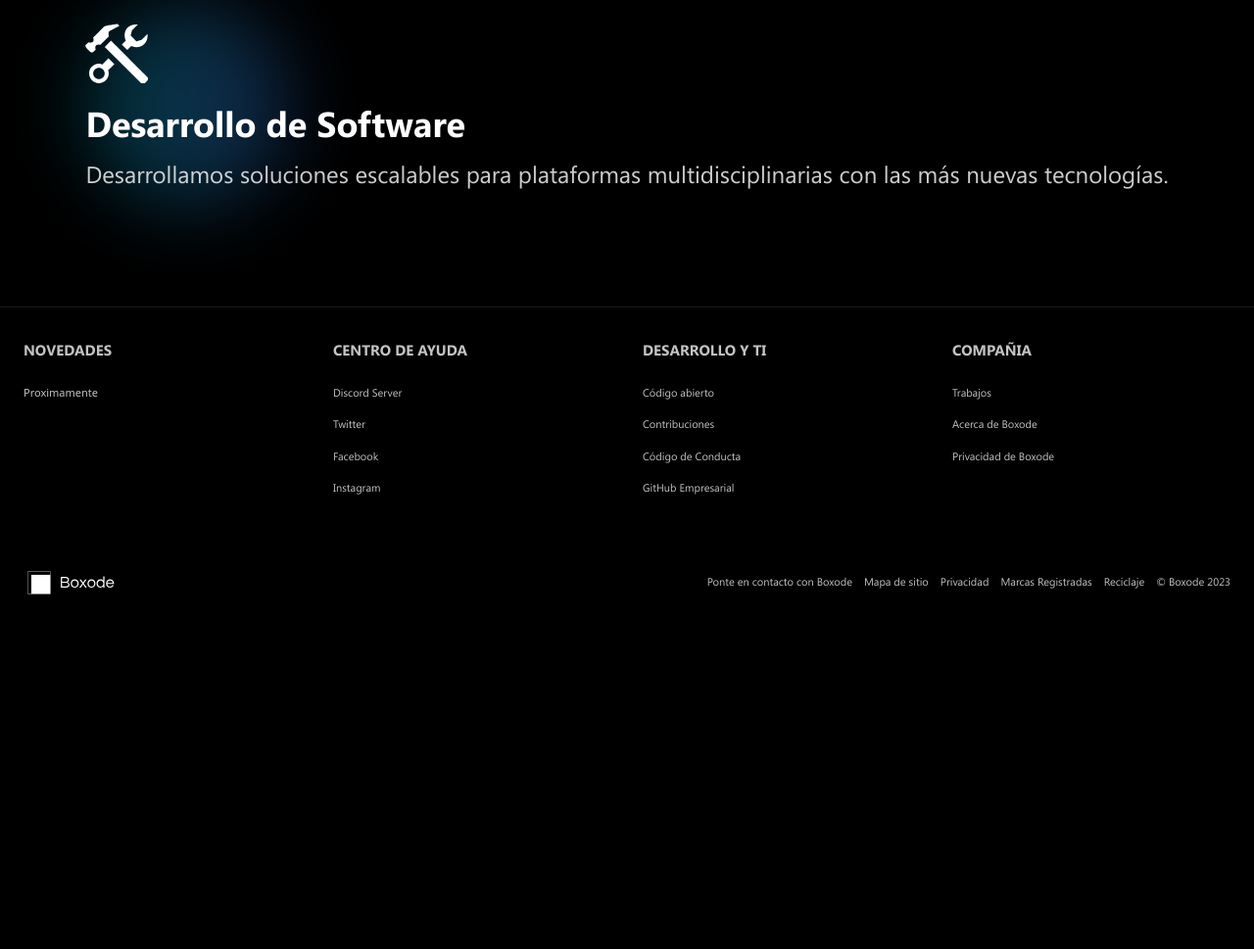
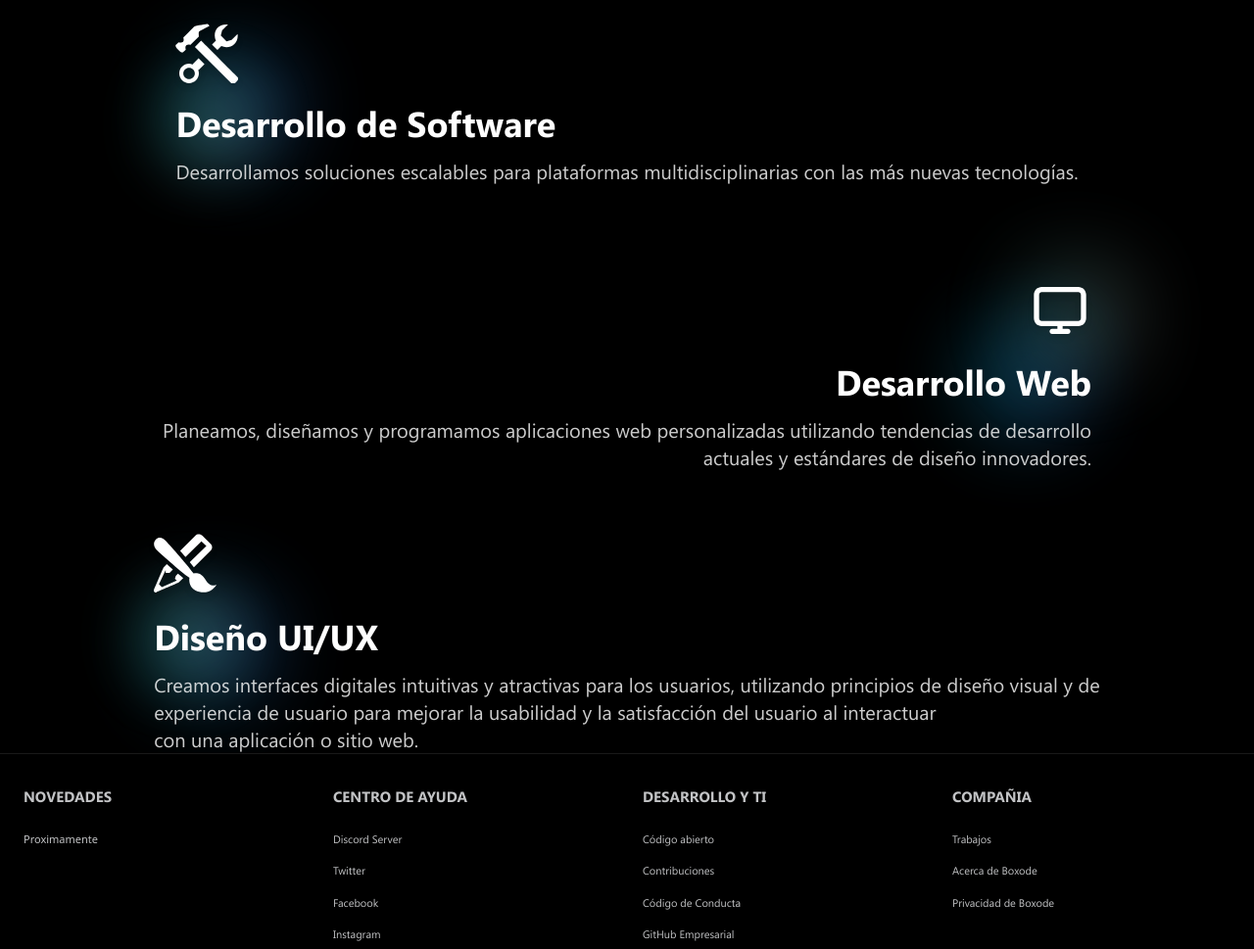
Before and after one commit to Boxode/Boxode, an Astro site: page / in a window 1280 px wide. Shown: the part 1347-2316 px from the top of the page at 98% size. Before the commit the page ends 1982 px from the top, so only its background shows below. Built offline with nearby package versions, Linux system fonts and the light colour scheme; Astro itself is replaced by a stand-in of ours.

Commit message:
✅ services components finished

```diff
--- a/src/components/Services.tsx
+++ b/src/components/Services.tsx
@@ -10,10 +10,33 @@ const Services = () => {
 		<div className='mt-16'>
 		  <article className="flex justify-around items-center">
 		  	<div className="relative flex items-center lg:items-start justify-center lg:justify-around flex-col">
-			  <div className='absolute w-52 h-52 bg-gradient-to-r from-cyan-500 to-blue-500 rounded-full blur-2xl opacity-30 -z-20'></div>
-		  	  <img src="/hammer.svg" alt="" className='w-16 h-16 mb-5 shadow-md lg:shadow-none'/>
+			  <div className='absolute w-32 h-32 bg-gradient-to-r from-cyan-500 to-blue-500 rounded-full blur-2xl opacity-30 -z-20 animate-blob'></div>
+			  <div className='absolute top-10 w-24 h-24 animation-delay-2000 bg-gradient-to-r from-teal-500 to-white rounded-full blur-2xl opacity-30 -z-20 animate-blob text'></div>
+		  	  <img src="/hammer.svg" alt="" className='w-16 h-16 mb-5 drop-shadow-md'/>
 		  	  <h3 className="text-white text-2xl pb-4 lg:text-4xl font-[SegoeBold] leading-relaxed">Desarrollo de Software</h3>
-		  	  <p className='text-white/80 font-[SegoeUI] text-md lg:text-2xl text-center px-6 lg:px-0'>Desarrollamos soluciones escalables para plataformas multidisciplinarias con las más nuevas tecnologías.</p>
+		  	  <p className='text-white/80 font-[SegoeUI] text-md lg:text-xl text-center px-6 lg:px-0'>Desarrollamos soluciones escalables para plataformas multidisciplinarias con las más nuevas tecnologías.</p>
+		  	</div>
+		  </article>
+		</div>
+		<div className='mt-24 text-right'>
+		  <article className="flex justify-around items-center">
+		  	<div className="relative flex items-center lg:items-end justify-center lg:justify-around flex-col">
+			  <div className='absolute w-32 h-32 bg-gradient-to-r from-cyan-500 to-blue-500 rounded-full blur-2xl opacity-30 -z-20 animate-blob'></div>
+			  <div className='absolute top-10 w-24 h-24 animation-delay-4000 bg-gradient-to-r from-teal-500 to-white rounded-full blur-2xl opacity-30 -z-20 animate-blob text'></div>
+		  	  <img src="/computer.svg" alt="" className='w-16 h-16 mb-5 drop-shadow-md'/>
+		  	  <h3 className="text-white text-2xl pb-4 lg:text-4xl font-[SegoeBold] leading-relaxed">Desarrollo Web</h3>
+		  	  <p className='text-white/80 font-[SegoeUI] text-md lg:text-xl text-center lg:text-right px-6 lg:px-0'>Planeamos, diseñamos y programamos aplicaciones web personalizadas utilizando tendencias de desarrollo <br /> actuales y estándares de diseño innovadores.</p>
+		  	</div>
+		  </article>
+		</div>
+		<div className='mt-16'>
+		  <article className="flex justify-around items-center">
+		  	<div className="relative flex items-center lg:items-start justify-center lg:justify-around flex-col">
+			  <div className='absolute w-32 h-32 bg-gradient-to-r from-cyan-500 to-blue-500 rounded-full blur-2xl opacity-30 -z-20 animate-blob'></div>
+			  <div className='absolute top-10 w-24 h-24 animation-delay-2000 bg-gradient-to-r from-teal-500 to-white rounded-full blur-2xl opacity-30 -z-20 animate-blob text'></div>
+		  	  <img src="/brush-and-pencil.svg" alt="" className='w-16 h-16 mb-5 drop-shadow-md'/>
+		  	  <h3 className="text-white text-2xl pb-4 lg:text-4xl font-[SegoeBold] leading-relaxed">Diseño UI/UX</h3>
+		  	  <p className='text-white/80 font-[SegoeUI] text-md lg:text-xl text-center lg:text-left px-6 lg:px-0'>Creamos interfaces digitales intuitivas y atractivas para los usuarios, utilizando principios de diseño visual y de <br /> experiencia de usuario para mejorar la usabilidad y la satisfacción del usuario al interactuar <br /> con una aplicación o sitio web.</p>
 		  	</div>
 		  </article>
 		</div>
```
